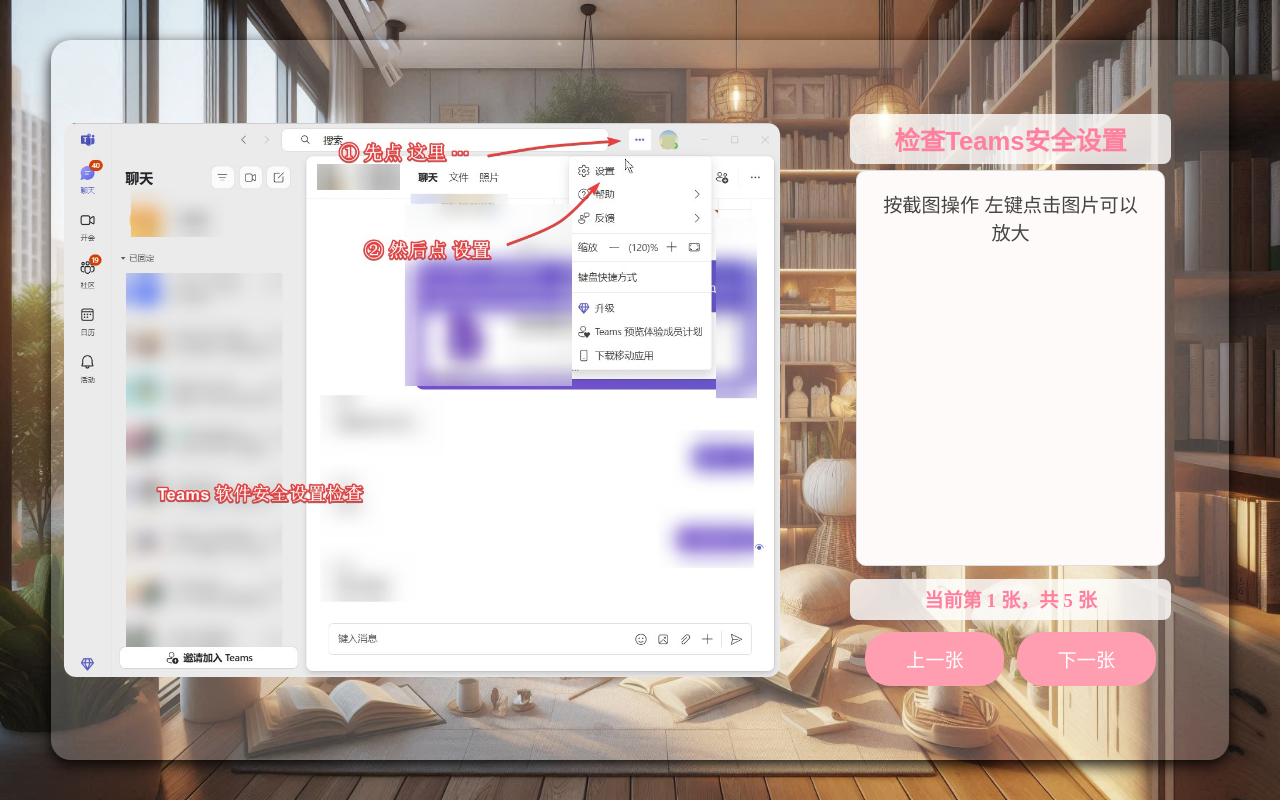
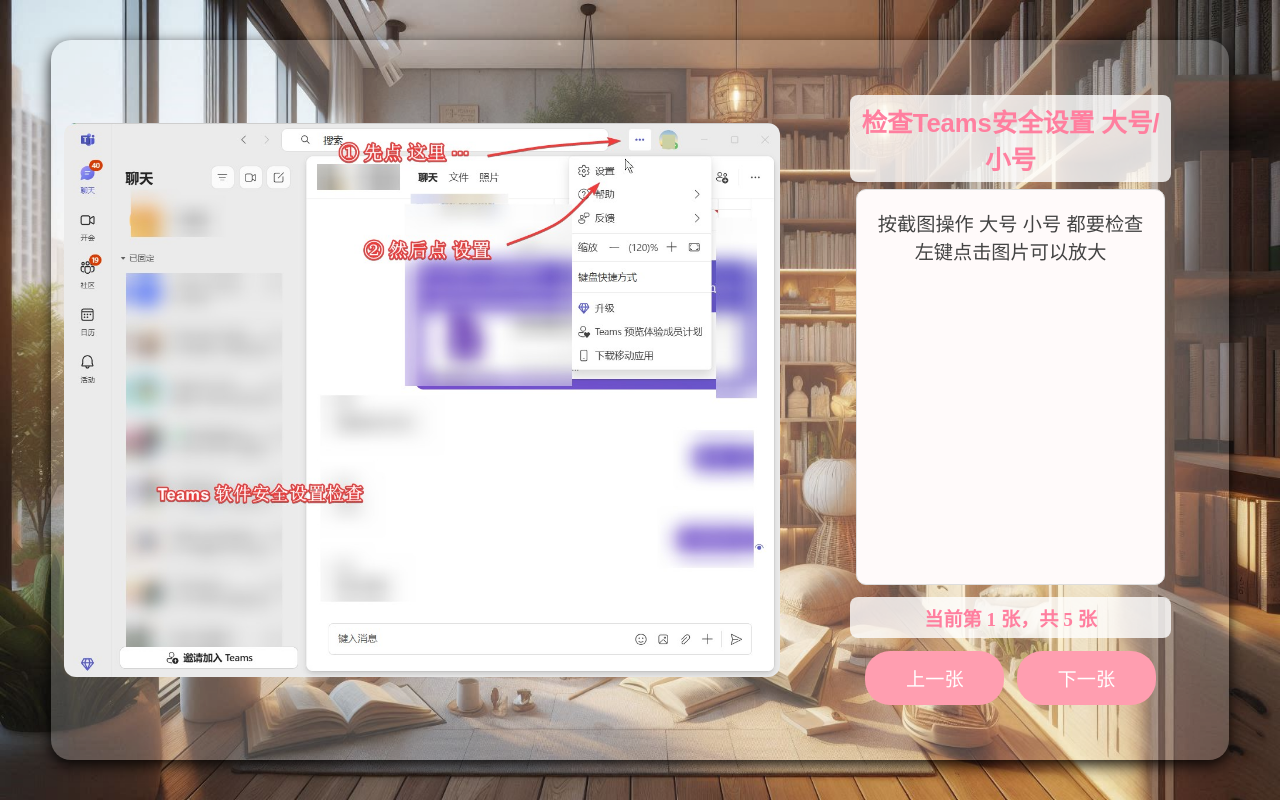
Before and after one commit to agsadsadsa/html, a plain HTML site: page index.html in a window 1280 px wide. Drawn offline with Linux system fonts and the light colour scheme.

Commit message:
Update index.html

```diff
--- a/index.html
+++ b/index.html
@@ -266,7 +266,7 @@
     <img id="screenshotImage" alt="截图">
   </div>
   <div id="rightPanel">
-    <div id="descriptionTitle">检查Teams安全设置</div>
+    <div id="descriptionTitle">检查Teams安全设置 大号/小号</div>
     <textarea id="description" placeholder="请输入对截图的描述..."></textarea>
     <div id="imageInfo"></div>
     <div class="button-container">
@@ -286,8 +286,8 @@
 
 <script>
   const screenshots = [
-    { src: 'screenshot1.jpg', desc: '按截图操作 左键点击图片可以放大' },
-    { src: 'screenshot2.jpg', desc: '按截图操作 左键点击图片可以放大' },
+    { src: 'screenshot1.jpg', desc: '按截图操作 大号 小号 都要检查 左键点击图片可以放大' },
+    { src: 'screenshot2.jpg', desc: '按截图操作 大号 小号 都要检查 左键点击图片可以放大' },
     { src: 'screenshot3.jpg', desc: '按截图操作 左键点击图片可以放大 操作完截图一份给安全员' },
     { src: 'screenshot4.jpg', desc: '有人反馈别人呼叫的时候Teams软件不会有提醒，这里的设置可以检查一下。' },
     { src: 'screenshot5.jpg', desc: '不管软件版 或者是 网页版 出现这个界面的时候要注意一下' }
```
